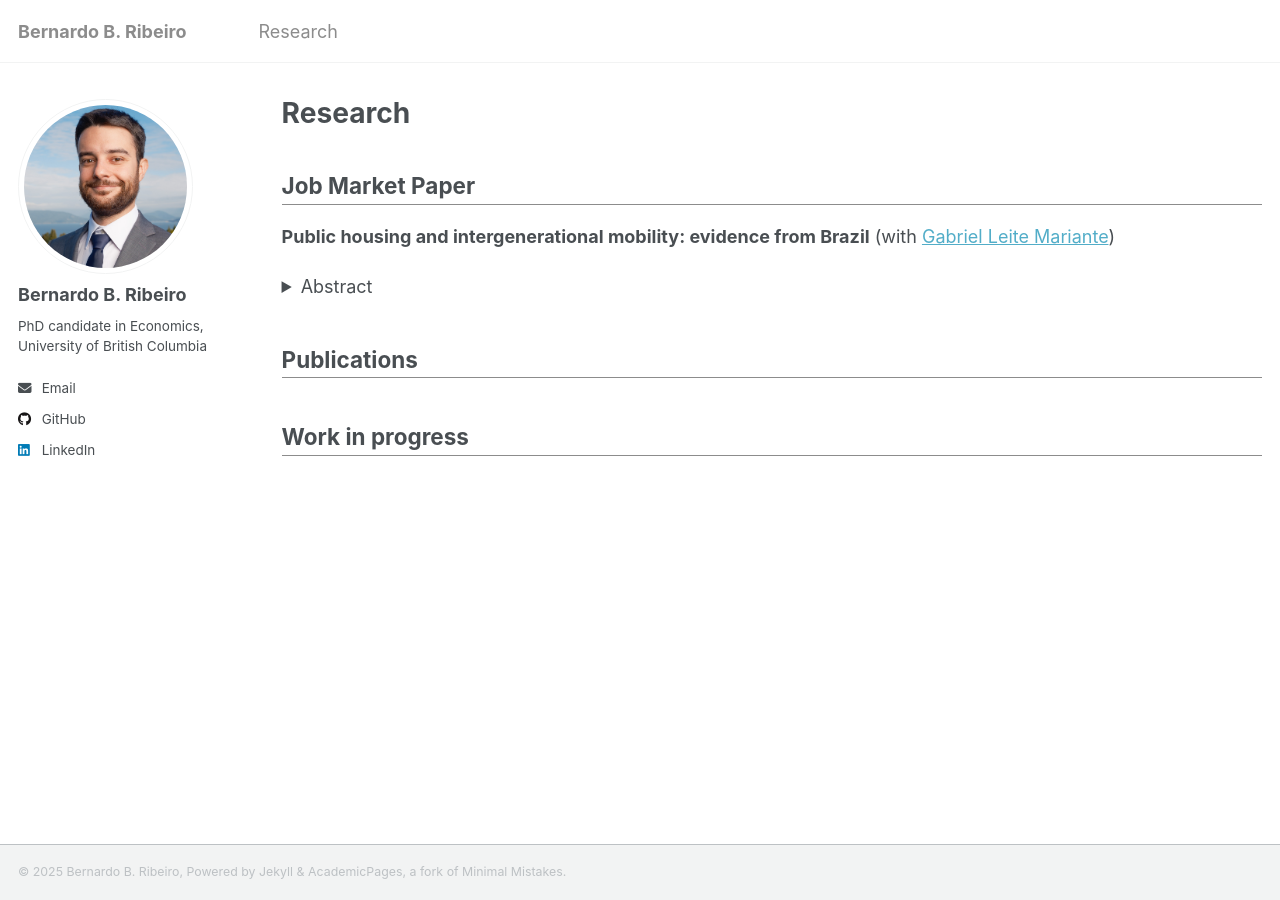
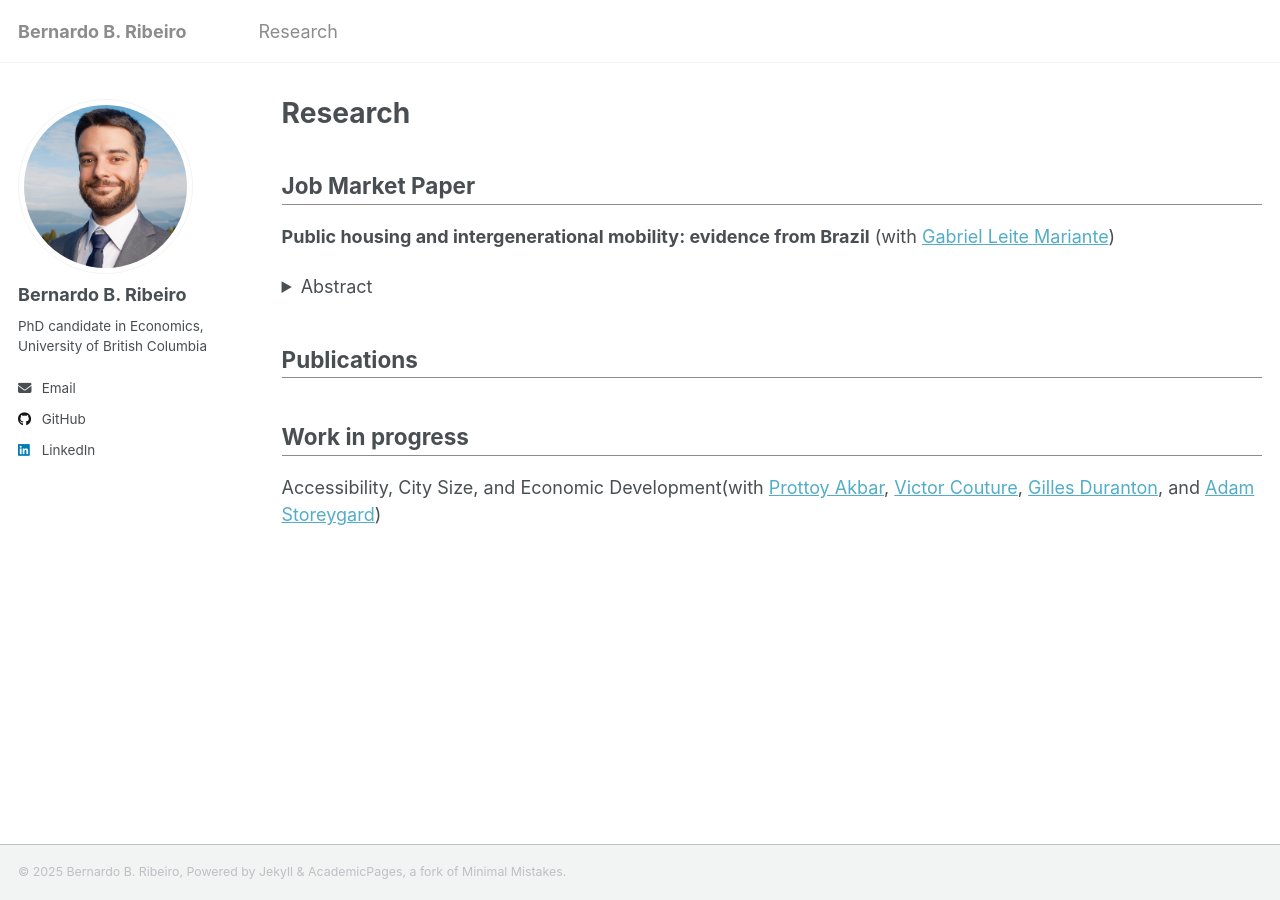
Before and after one commit to bbribeiro/bbribeiro.github.io, a Jekyll site: the page built from _pages/research.md, in a window 1280 px wide. Built offline with Jekyll 4.4.1, drawn with Linux system fonts in a browser that asks for light colours; a script that is not in the unit is left out.

Commit message:
Update research.md

```diff
--- a/_pages/research.md
+++ b/_pages/research.md
@@ -18,3 +18,4 @@ author_profile: true
 
 
 ## Work in progress
+Accessibility, City Size, and Economic Development(with [Prottoy Akbar](https://www.prottoyamanakbar.com/), [Victor Couture](https://www.victorcouture.org/), [Gilles Duranton](https://real-faculty.wharton.upenn.edu/duranton/), and [Adam Storeygard](https://sites.google.com/site/adamstoreygard/))
```
